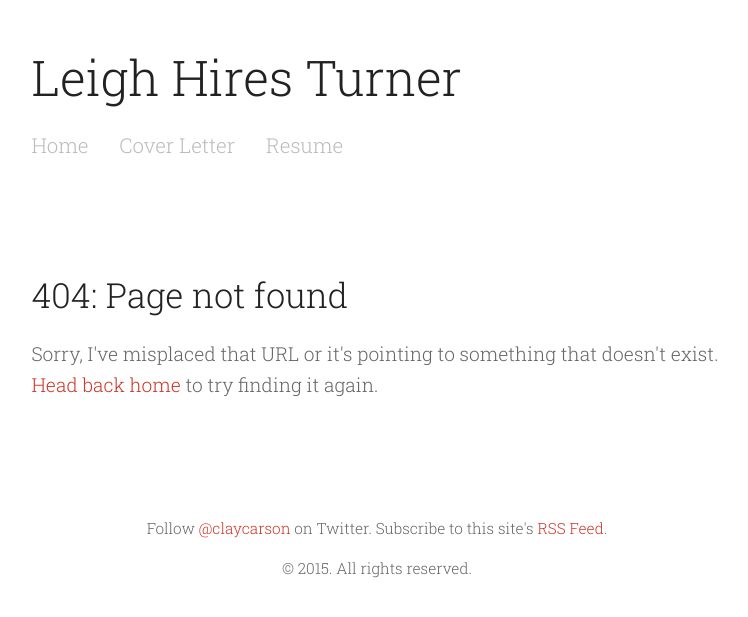
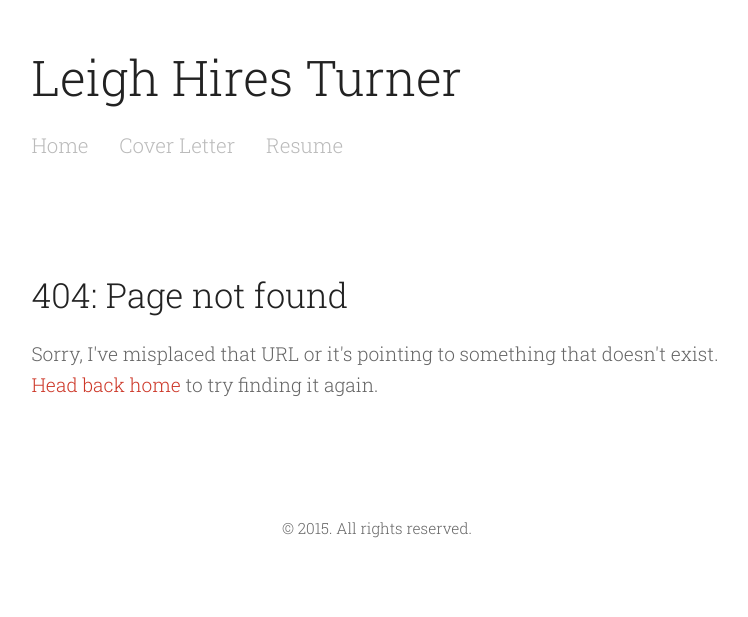
Before and after one commit to turnerthornton/turnerthornton.github.io, a Jekyll site: the page built from 404.html, in a window 1280 px wide. Shown: the top 617 px of the page, without its empty margins (263-1011 px from the left). Built offline with Jekyll 4.4.1, drawn with Linux system fonts in a browser that asks for light colours.

Commit message:
Update default.html

```diff
--- a/_layouts/default.html
+++ b/_layouts/default.html
@@ -31,7 +31,7 @@
 
       <div class="footer">
 		  <p>
-		  Follow <a href="http://twitter.com/claycarson">@claycarson</a> on Twitter. Subscribe to this site's <a href="/atom.xml">RSS Feed</a>.
+
 	  </p>
         <p>
           &copy; {{ site.time | date: '%Y' }}. All rights reserved.
```
